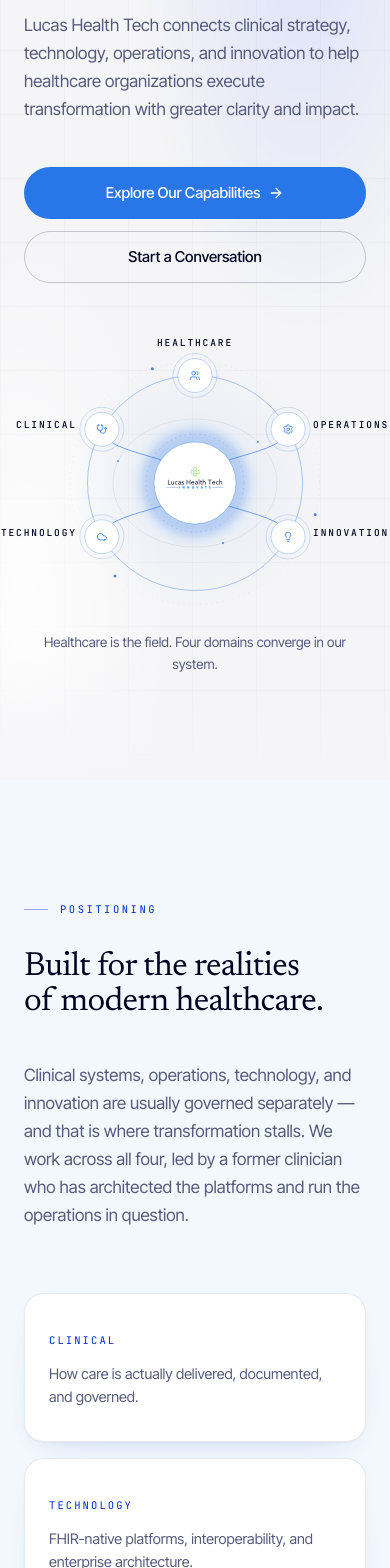
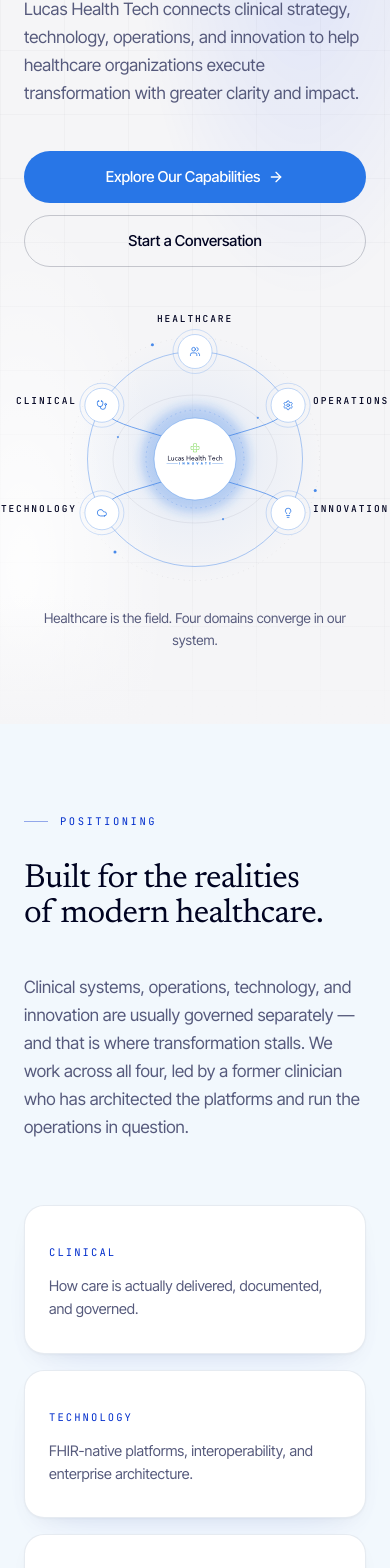
Before and after one commit to ranjithui/lucas-health-tech-v2, a React (Vite) app: page / in a window 390 px wide. Shown: the part 398-1966 px from the top of the page. Built offline with nearby package versions, Linux system fonts and the light colour scheme.

Commit message:
space decrease

```diff
--- a/src/sections/ClosingCta.tsx
+++ b/src/sections/ClosingCta.tsx
@@ -12,7 +12,7 @@
  */
 export function ClosingCta() {
   return (
-    <section className="relative overflow-hidden bg-field pb-20 pt-28 text-white md:pb-28 md:pt-40">
+    <section className="relative overflow-hidden bg-field pb-16 pt-20 text-white md:pb-20 md:pt-28">
       <div aria-hidden className="absolute inset-0 grid-bg opacity-50" />
       <div
         aria-hidden
--- a/src/sections/home/Capabilities.tsx
+++ b/src/sections/home/Capabilities.tsx
@@ -22,7 +22,7 @@
   const active = solutions.find((s) => s.id === activeId) ?? solutions[0]
 
   return (
-    <section id="capabilities" className="relative bg-field py-16 text-white md:py-24">
+    <section id="capabilities" className="relative bg-field py-14 text-white md:py-20">
       <div aria-hidden className="absolute inset-0 grid-bg opacity-40" />
       <div className="container-x relative">
         <motion.div variants={stagger(0.1)} initial="hidden" whileInView="show" viewport={viewportOnce} className="max-w-2xl">
--- a/src/sections/home/Hero.tsx
+++ b/src/sections/home/Hero.tsx
@@ -64,7 +64,7 @@
       <div aria-hidden className="absolute inset-0" style={{ background: t.bloom }} />
       <div aria-hidden className={cn('absolute inset-x-0 bottom-0 h-32 bg-gradient-to-t to-transparent', t.fade)} />
 
-      <div className="container-x relative grid items-center gap-14 pb-24 pt-36 md:min-h-[94svh] md:pb-28 md:pt-40 lg:grid-cols-[1.05fr_1fr] lg:gap-10">
+      <div className="container-x relative grid items-center gap-12 pb-16 pt-32 md:min-h-[82svh] md:pb-20 md:pt-36 lg:grid-cols-[1.05fr_1fr] lg:gap-10">
         <motion.div style={{ y, opacity }} className="relative z-10">
           <motion.div variants={stagger(0.05, 0.08)} initial="hidden" animate="show">
             <motion.div variants={fadeUp} className={cn('mb-8 font-mono text-[10.5px] uppercase tracking-[0.24em]', t.eyebrow)}>
--- a/src/sections/home/Positioning.tsx
+++ b/src/sections/home/Positioning.tsx
@@ -6,7 +6,7 @@
 /** Executive positioning. Large type, a short paragraph, and a lot of air. */
 export function Positioning() {
   return (
-    <section className="relative bg-mist-50 py-28 md:py-40">
+    <section className="relative bg-mist-50 py-20 md:py-28">
       <div className="container-x">
         <motion.div variants={stagger(0.1)} initial="hidden" whileInView="show" viewport={viewportOnce}>
           <motion.div variants={fadeUp}>
--- a/src/sections/home/Proof.tsx
+++ b/src/sections/home/Proof.tsx
@@ -7,14 +7,14 @@
 /** A quiet credibility strip. Three verified figures, no dashboard. */
 export function Proof() {
   return (
-    <section className="bg-paper-100 py-20 md:py-28">
+    <section className="bg-paper-100 py-14 md:py-20">
       <div className="container-x">
         <motion.dl
           variants={stagger(0.12)}
           initial="hidden"
           whileInView="show"
           viewport={viewportOnce}
-          className="grid gap-12 border-y border-paper-300 py-14 sm:grid-cols-3 sm:gap-8"
+          className="grid gap-12 border-y border-paper-300 py-10 sm:grid-cols-3 sm:gap-8"
         >
           {homeMetrics.map((m) => (
             <motion.div key={m.label} variants={fadeUp} className="sm:px-2">
--- a/src/sections/home/Trust.tsx
+++ b/src/sections/home/Trust.tsx
@@ -9,7 +9,7 @@
 
 export function Trust() {
   return (
-    <section className="bg-paper-100 py-24 md:py-36">
+    <section className="bg-paper-100 py-20 md:py-28">
       <div className="container-x">
         <motion.div variants={stagger(0.1)} initial="hidden" whileInView="show" viewport={viewportOnce} className="grid gap-16 lg:grid-cols-[1fr_1.15fr] lg:gap-24">
           <div>
--- a/src/sections/home/WhoWeServe.tsx
+++ b/src/sections/home/WhoWeServe.tsx
@@ -8,7 +8,7 @@
 /** Four decision-maker groups. One line each — depth lives on Industries. */
 export function WhoWeServe() {
   return (
-    <section className="bg-mist-100 py-24 md:py-36">
+    <section className="bg-mist-100 py-20 md:py-28">
       <div className="container-x">
         <motion.div variants={stagger(0.1)} initial="hidden" whileInView="show" viewport={viewportOnce} className="max-w-2xl">
           <motion.div variants={fadeUp}>
```
